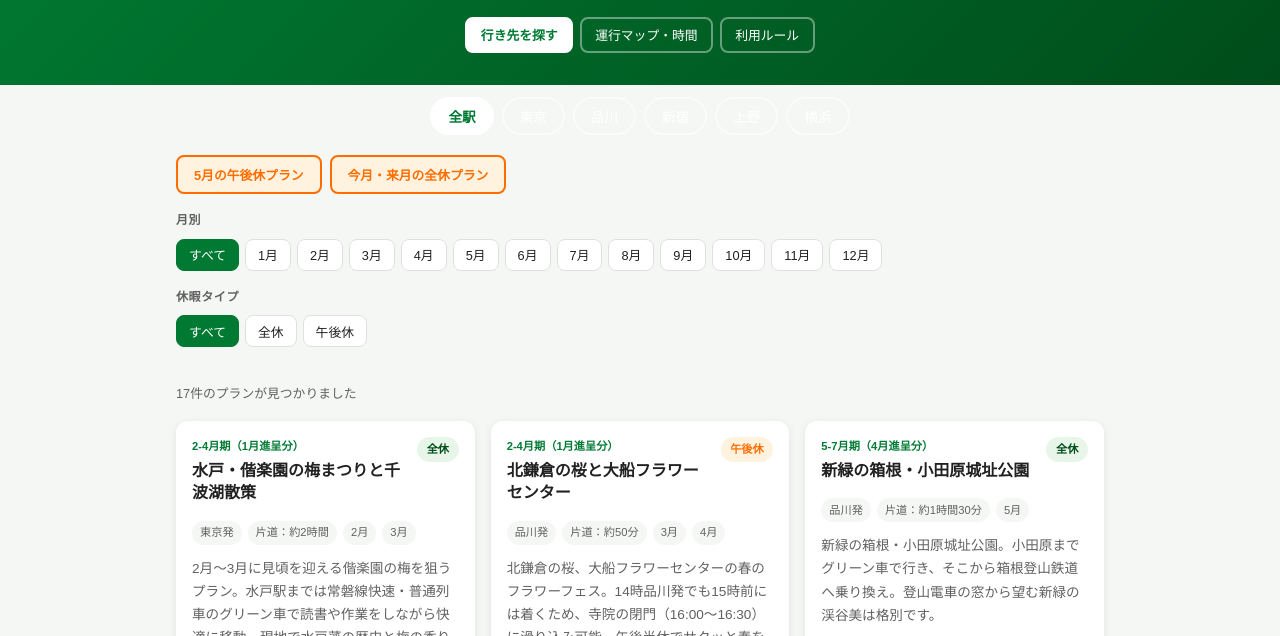
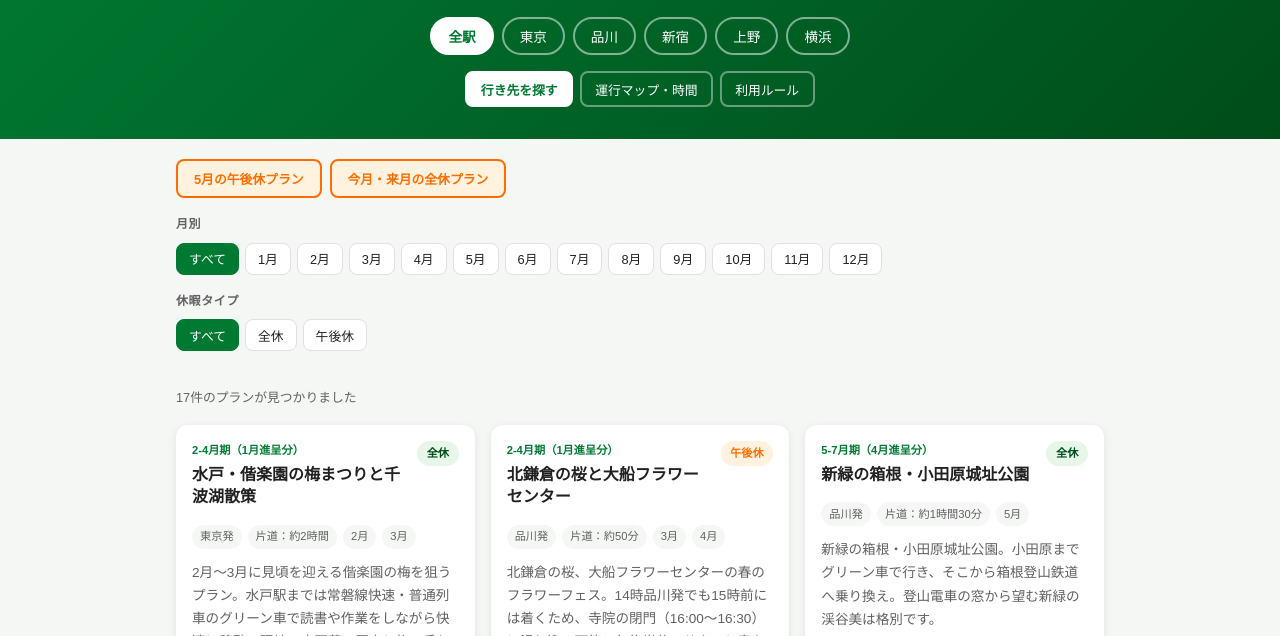
Before and after one commit to y-maeda1116/jre-green-trip, a plain HTML site: page docs/index.html in a window 1280 px wide. Shown: the part 107-743 px from the top of the page. Drawn offline with Linux system fonts and the light colour scheme.

Commit message:
fix: restore station toggle to header for visibility
The station toggle was moved into the plans section where white-on-white
text was invisible. Restored it to the green header background.

```diff
--- a/docs/css/style.css
+++ b/docs/css/style.css
@@ -540,13 +540,6 @@
   font-weight: 600;
 }
 
-/* Station Toggle Wrapper */
-.station-toggle-wrapper {
-  max-width: 960px;
-  margin: 0 auto;
-  padding: 0.75rem 1rem 0;
-}
-
 /* Page Sections */
 .page--map,
 .page--rules {
--- a/docs/index.html
+++ b/docs/index.html
@@ -13,6 +13,7 @@
   <header class="header">
     <h1 class="header__title">🚃 JRE BANK グリーン券 旅プラン</h1>
     <p class="header__subtitle">期限切れ前にサクッと贅沢 — 普通列車グリーン車で行く日帰り・半日旅</p>
+    <div class="station-toggle js-station-toggle"></div>
     <nav class="nav-tabs js-nav-tabs">
       <button class="nav-tabs__btn nav-tabs__btn--active" data-page="plans">行き先を探す</button>
       <button class="nav-tabs__btn" data-page="map">運行マップ・時間</button>
@@ -21,9 +22,6 @@
   </header>
 
   <section class="page page--plans js-page js-page-plans">
-    <div class="station-toggle-wrapper">
-      <div class="station-toggle js-station-toggle"></div>
-    </div>
     <div class="alert-banner js-alert-banner">
       <span class="alert-banner__icon">⚠️</span>
       <span class="js-alert-text"></span>
```
